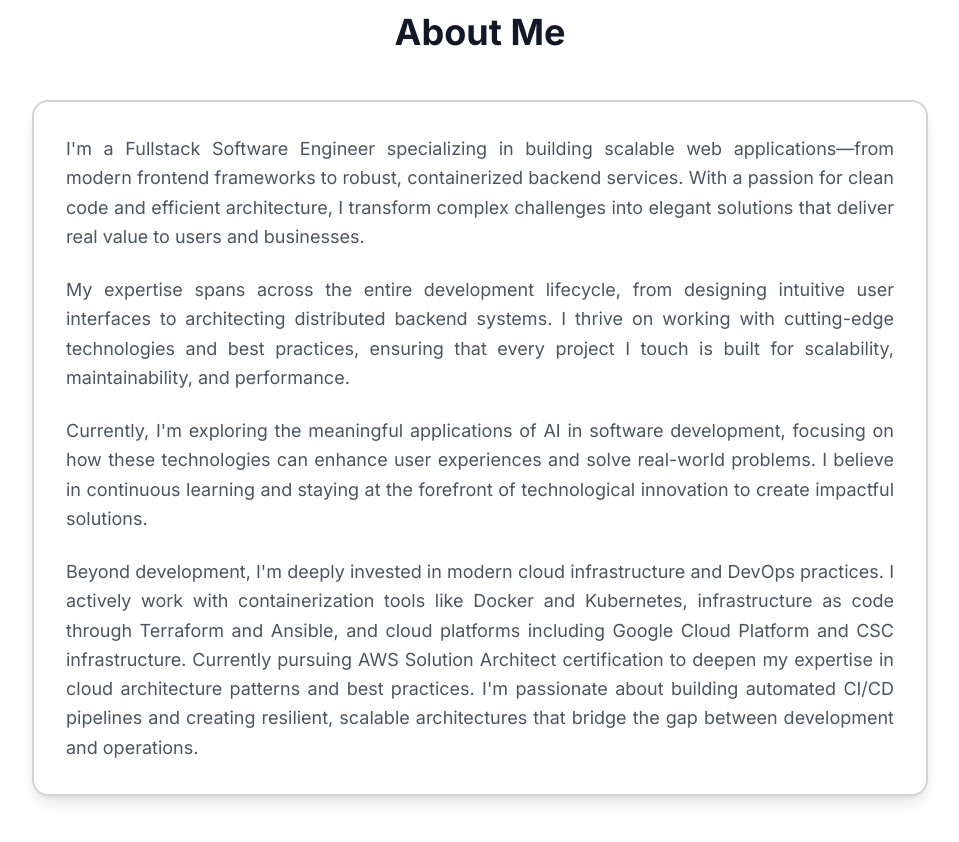
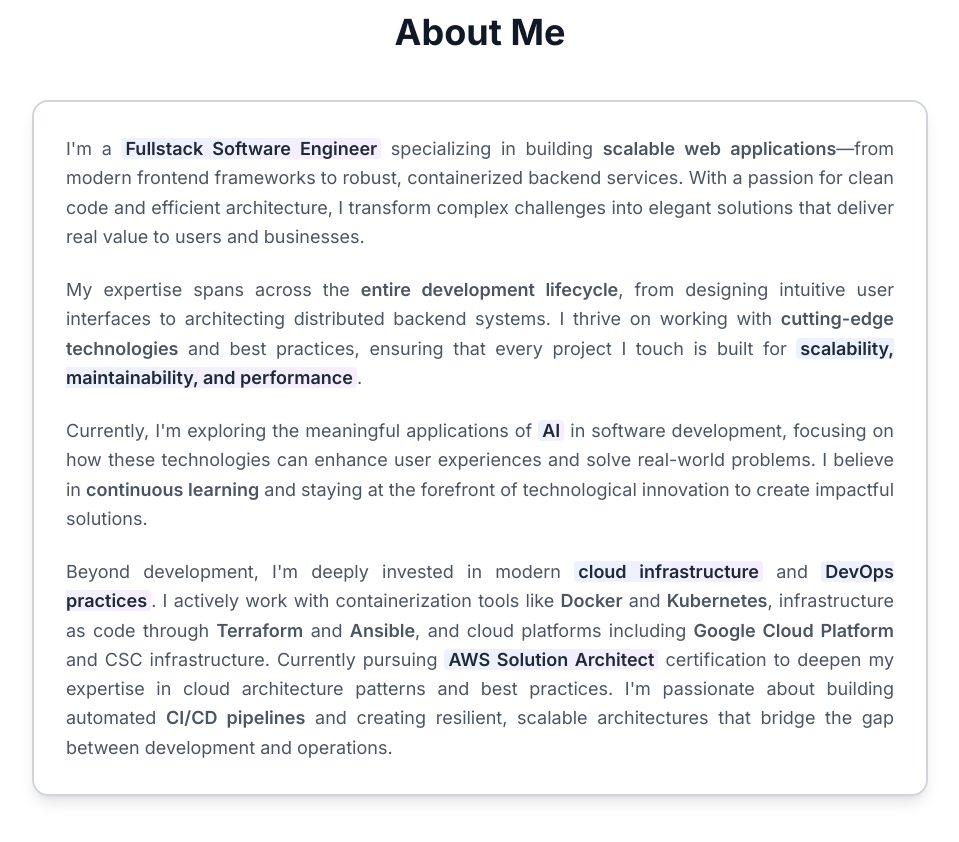
Before and after one commit to pasiones/portfolio, a React (Vite) app: page / in a window 1280 px wide. Shown: the part 820-1662 px from the top of the page, without its empty margins (160-1119 px from the left). Built offline with nearby package versions, Linux system fonts and the light colour scheme.

Commit message:
rename header to navigation bar

```diff
--- a/src/App.jsx
+++ b/src/App.jsx
@@ -1,5 +1,5 @@
 import React from 'react';
-import NavigationBar from './components/Header';
+import NavigationBar from './components/NaviBar';
 import HomeSection from './components/HomeSection';
 import AboutSection from './components/AboutSection';
 import SkillsSection from './components/SkillsSection';
--- a/src/components/AboutSection.jsx
+++ b/src/components/AboutSection.jsx
@@ -32,7 +32,21 @@ const AboutSection = () => {
                                 index < ABOUT_DATA.length - 1 ? 'mb-6' : ''
                             }`}
                         >
-                            {paragraph}
+                            {paragraph.text}
+                            {paragraph.highlights.map((highlight, hIndex) => (
+                                <span
+                                    key={hIndex}
+                                    className={`${
+                                        highlight.bold ? 'font-semibold' : ''
+                                    } ${
+                                        highlight.color
+                                            ? 'text-gray-800 dark:text-gray-200 bg-gradient-to-r from-blue-500/10 to-purple-500/10 dark:from-blue-400/20 dark:to-purple-400/20 px-1 rounded'
+                                            : ''
+                                    }`}
+                                >
+                                    {highlight.text}
+                                </span>
+                            ))}
                         </p>
                     ))}
                 </motion.div>
--- a/src/components/Header.jsx
+++ b/src/components/NaviBar.jsx
@@ -32,12 +32,8 @@ const NavigationBar = () => {
         e.preventDefault();
         const element = document.getElementById(targetId);
         if (element) {
-            const headerOffset = 80;
-            const elementPosition = element.getBoundingClientRect().top;
-            const offsetPosition = elementPosition + window.pageYOffset - headerOffset;
-
             window.scrollTo({
-                top: offsetPosition,
+                top: element.offsetTop,
                 behavior: 'smooth'
             });
 
--- a/src/constants/data.js
+++ b/src/constants/data.js
@@ -14,24 +14,58 @@ export const ROLES_DATA = [
 ];
 
 export const ABOUT_DATA = [
-    'I\'m a Fullstack Software Engineer specializing in building scalable web applications—from ' +
-    'modern frontend frameworks to robust, containerized backend services. With a passion for clean ' +
-    'code and efficient architecture, I transform complex challenges into elegant solutions that deliver ' +
-    'real value to users and businesses.',
-
-    'My expertise spans across the entire development lifecycle, from designing intuitive user interfaces ' +
-    'to architecting distributed backend systems. I thrive on working with cutting-edge technologies and ' +
-    'best practices, ensuring that every project I touch is built for scalability, maintainability, and performance.',
-
-    'Currently, I\'m exploring the meaningful applications of AI in software development, focusing on how these ' +
-    'technologies can enhance user experiences and solve real-world problems. I believe in continuous learning and ' +
-    'staying at the forefront of technological innovation to create impactful solutions.',
-
-    'Beyond development, I\'m deeply invested in modern cloud infrastructure and DevOps practices. I actively work ' +
-    'with containerization tools like Docker and Kubernetes, infrastructure as code through Terraform and Ansible, ' +
-    'and cloud platforms including Google Cloud Platform and CSC infrastructure. Currently pursuing AWS Solution Architect ' +
-    'certification to deepen my expertise in cloud architecture patterns and best practices. I\'m passionate about building ' +
-    'automated CI/CD pipelines and creating resilient, scalable architectures that bridge the gap between development and operations.'
+    {
+        text: "I'm a ",
+        highlights: [
+            { text: "Fullstack Software Engineer", bold: true, color: true },
+            { text: " specializing in building " },
+            { text: "scalable web applications", bold: true },
+            { text: "—from modern frontend frameworks to robust, containerized backend services. With a passion for clean code and efficient architecture, I transform complex challenges into elegant solutions that deliver real value to users and businesses." }
+        ]
+    },
+    {
+        text: "My expertise spans across the ",
+        highlights: [
+            { text: "entire development lifecycle", bold: true },
+            { text: ", from designing intuitive user interfaces to architecting distributed backend systems. I thrive on working with " },
+            { text: "cutting-edge technologies", bold: true },
+            { text: " and best practices, ensuring that every project I touch is built for " },
+            { text: "scalability, maintainability, and performance", bold: true, color: true },
+            { text: "." }
+        ]
+    },
+    {
+        text: "Currently, I'm exploring the meaningful applications of ",
+        highlights: [
+            { text: "AI", bold: true, color: true },
+            { text: " in software development, focusing on how these technologies can enhance user experiences and solve real-world problems. I believe in " },
+            { text: "continuous learning", bold: true },
+            { text: " and staying at the forefront of technological innovation to create impactful solutions." }
+        ]
+    },
+    {
+        text: "Beyond development, I'm deeply invested in modern ",
+        highlights: [
+            { text: "cloud infrastructure", bold: true, color: true },
+            { text: " and " },
+            { text: "DevOps practices", bold: true, color: true },
+            { text: ". I actively work with containerization tools like " },
+            { text: "Docker", bold: true },
+            { text: " and " },
+            { text: "Kubernetes", bold: true },
+            { text: ", infrastructure as code through " },
+            { text: "Terraform", bold: true },
+            { text: " and " },
+            { text: "Ansible", bold: true },
+            { text: ", and cloud platforms including " },
+            { text: "Google Cloud Platform", bold: true },
+            { text: " and CSC infrastructure. Currently pursuing " },
+            { text: "AWS Solution Architect", bold: true, color: true },
+            { text: " certification to deepen my expertise in cloud architecture patterns and best practices. I'm passionate about building automated " },
+            { text: "CI/CD pipelines", bold: true },
+            { text: " and creating resilient, scalable architectures that bridge the gap between development and operations." }
+        ]
+    }
 ];
 
 export const SKILLS_DATA = [
```
